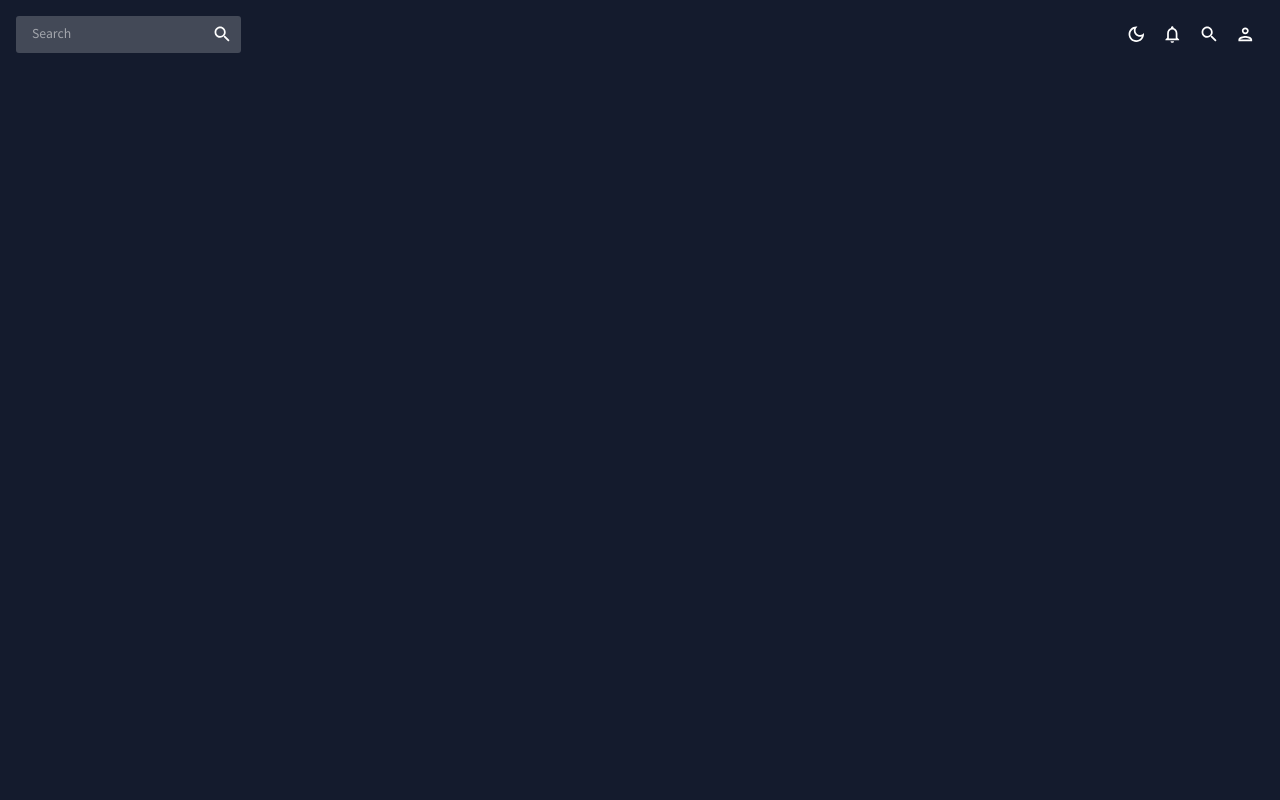
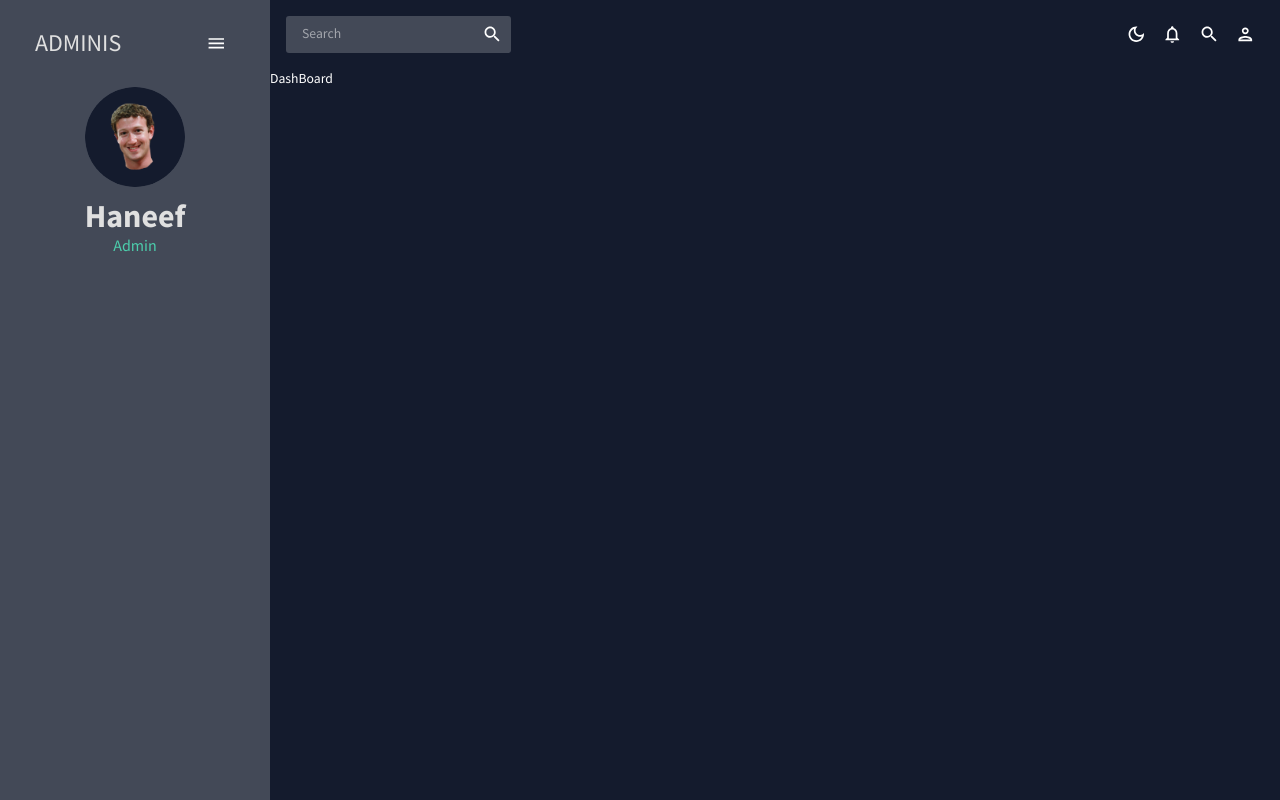
Before and after one commit to Haneefe/AdminDashBoard, a React (Create React App) app: page / in a window 1280 px wide. Built offline with nearby package versions, Linux system fonts and the light colour scheme.

Commit message:
first commit

```diff
--- a/src/App.js
+++ b/src/App.js
@@ -1,6 +1,19 @@
 import { ColorModeContext, useMode } from "./theme";
 import { CssBaseline, ThemeProvider } from "@mui/material";
+import { Routes, Route } from "react-router-dom";
 import TopBar from "./scenes/global/topBar";
+import DashBoard from "./scenes/dashboard";
+import SideBar from "./scenes/global/sideBar";
+// import Team from "./scenes/teamm";
+// import Invoices from "./scenes/invoices";
+// import Contacts from "./scenes/contacts";
+// import Bar from "./scenes/bar";
+// import Form from "./scenes/form";
+// import Line from "./scenes/line";
+// import Pie from "./scenes/pie";
+// import FAQ from "./scenes/faq";
+// import Geography from "./scenes/geography";
+// import Calendar from "./scenes/calendar";
 function App() {
   const [theme, ColorMode] = useMode();
 
@@ -8,8 +21,21 @@ function App() {
     <ColorModeContext.Provider value={ColorMode}>
       <ThemeProvider theme={theme}>
         <div className="app">
+          <SideBar />
           <main className="content">
             <TopBar />
+            <Routes>
+              <Route path="/" element={<DashBoard />} />
+              {/* <Route path="/team" element={<Team />} />
+              <Route path="/contacts" element={<Contacts />} />
+              <Route path="/bar" element={<Bar />} />
+              <Route path="/form" element={<Form />} />
+              <Route path="/line" element={<Line />} />
+              <Route path="/pie" element={<Pie />} />
+              <Route path="/faq" element={<FAQ />} />
+              <Route path="/geography" element={<Geography />} />
+              <Route path="/calendar" element={<Calendar />} /> */}
+            </Routes>
           </main>
         </div>
         <CssBaseline />
--- a/src/scenes/global/sideBar.jsx
+++ b/src/scenes/global/sideBar.jsx
@@ -1,5 +1,122 @@
+import { useState } from "react";
+import { ProSidebar, Menu, MenuItem } from "react-pro-sidebar";
+import "react-pro-sidebar/dist/css/styles.css";
+import { Box, IconButton, Typography, useTheme } from "@mui/material";
+import { Link } from "react-router-dom";
+import { tokens } from "../../theme";
+import HomeOutlinedIcon from "@mui/icons-material/HomeOutlined";
+import PeopleOutlinedIcon from "@mui/icons-material/PeopleOutlined";
+import ContactsOutlinedIcon from "@mui/icons-material/ContactsOutlined";
+// import ReceiptOutlinedIcon from "@mui/icons-material/ ReceiptOutlined";
+import PersonOutlinedIcon from "@mui/icons-material/PersonOutlined";
+import CalendarTodayOutlinedIcon from "@mui/icons-material/CalendarTodayOutlined";
+import HelpOutlinedIcon from "@mui/icons-material/HelpOutlined";
+import BarChartOutlinedIcon from "@mui/icons-material/BarChartOutlined";
+import PieChartOutlinedIcon from "@mui/icons-material/PieChartOutlined";
+import TimelineOutlinedIcon from "@mui/icons-material/TimelineOutlined";
+import MenuOutlinedIcon from "@mui/icons-material/MenuOutlined";
+import MapOutlinedIcon from "@mui/icons-material/MapOutlined";
+import { style } from "@mui/system";
+const Item = ({ title, to, icon, selected, setSelected }) => {
+  const theme = useTheme();
+  const colors = tokens(theme.palette.mode);
+  return (
+    <MenuItem
+      active={selected === title}
+      style={{
+        color: colors.grey[100],
+      }}
+      onClick={() => setSelected(title)}
+      icon={icon}
+    >
+      <Typography>{title}</Typography>
+      <Link to={to} />
+    </MenuItem>
+  );
+};
 const SideBar = () => {
-  return <div>sidebar</div>;
+  const theme = useTheme();
+  const colors = tokens(theme.palette.mode);
+  const [isCollapsed, setIsCollapsed] = useState(false);
+  const [selected, setSelected] = useState("Dashboard");
+  return (
+    <Box
+      sx={{
+        "& .pro-sidebar-inner": {
+          background: `${colors.primary[400]} !important`,
+        },
+        "& .pro-icon-wrapper": {
+          background: "transparent !important",
+        },
+        "& .pro-inner-item": {
+          padding: "5px 35px 5px 20px !important",
+        },
+        "& .pro-inner-item:hover": {
+          color: "#868dfb !important",
+        },
+        "& .pro-menu-item.active": {
+          color: "#6870fa !important",
+        },
+      }}
+    >
+      <ProSidebar collapsed={isCollapsed}>
+        <Menu iconShape="square">
+          <MenuItem
+            onClick={() => setIsCollapsed(!isCollapsed)}
+            icon={isCollapsed ? <MenuOutlinedIcon /> : undefined}
+            style={{
+              margin: "10px 0 20px 0",
+              color: colors.grey[100],
+            }}
+          >
+            {!isCollapsed && (
+              <Box
+                display="flex"
+                justifyContent="space-between"
+                alignItems="center"
+                ml="15px"
+              >
+                <Typography variant="h3" color={colors.grey[100]}>
+                  ADMINIS
+                </Typography>
+                <IconButton onClick={() => setIsCollapsed(!isCollapsed)}>
+                  <MenuOutlinedIcon />
+                </IconButton>
+              </Box>
+            )}
+          </MenuItem>
+
+          {/* User */}
+          {!isCollapsed && (
+            <Box mb="25px">
+              <Box display="flex" justifyContent="center" alignItems="center">
+                <img
+                  alt="profile"
+                  width="100px"
+                  height="100px"
+                  src={`../../assets/user.png`}
+                  style={{ cursor: "pointer", borderRadius: "50%" }}
+                />
+              </Box>
+              <Box textAlign="center">
+                <Typography
+                  variant="h2"
+                  color={colors.grey[100]}
+                  fontWeight="bold"
+                  sx={{ m: "10px 0 0 0" }}
+                >
+                  Haneef
+                </Typography>
+                <Typography variant="h5" color={colors.greenAccent[500]}>
+                  Admin
+                </Typography>
+              </Box>
+            </Box>
+          )}
+        </Menu>
+      </ProSidebar>
+    </Box>
+  );
 };
 
 export default SideBar;
```
Also changed, not shown: public/assets/user.png (added).
